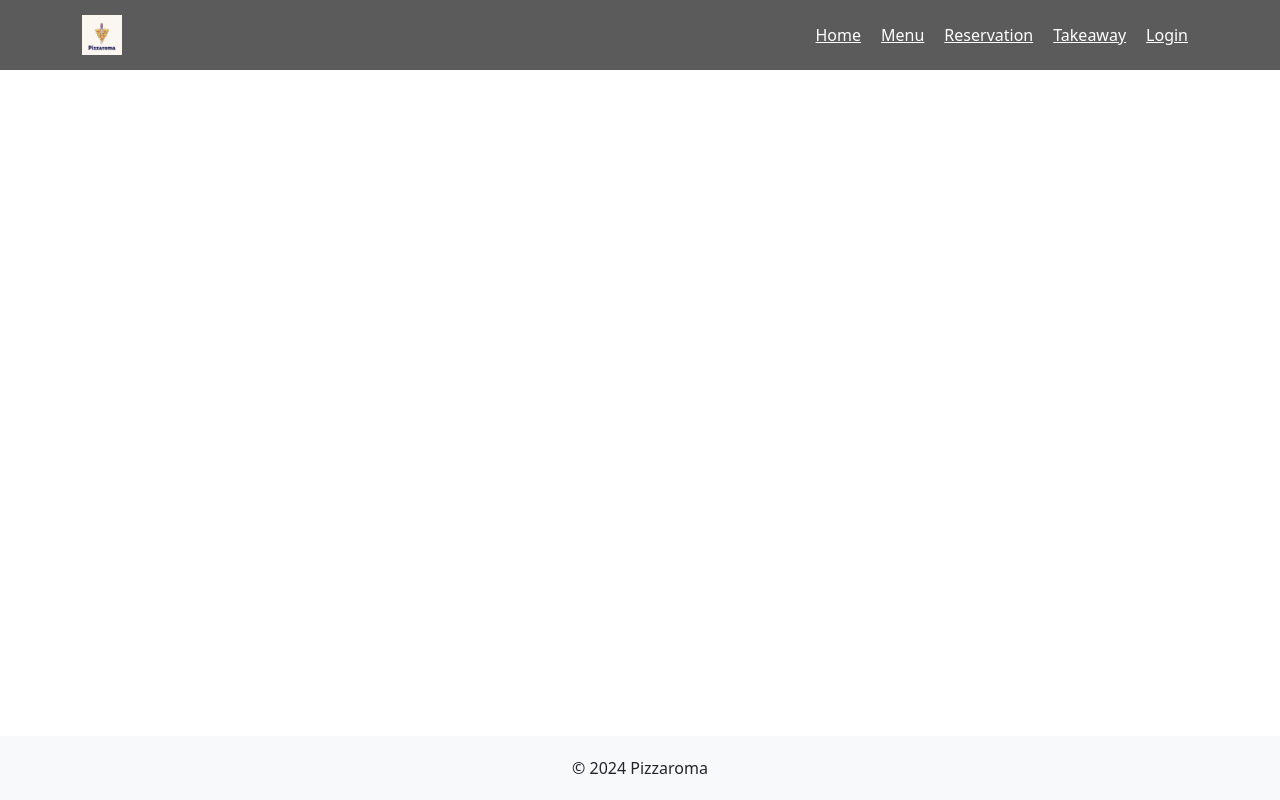
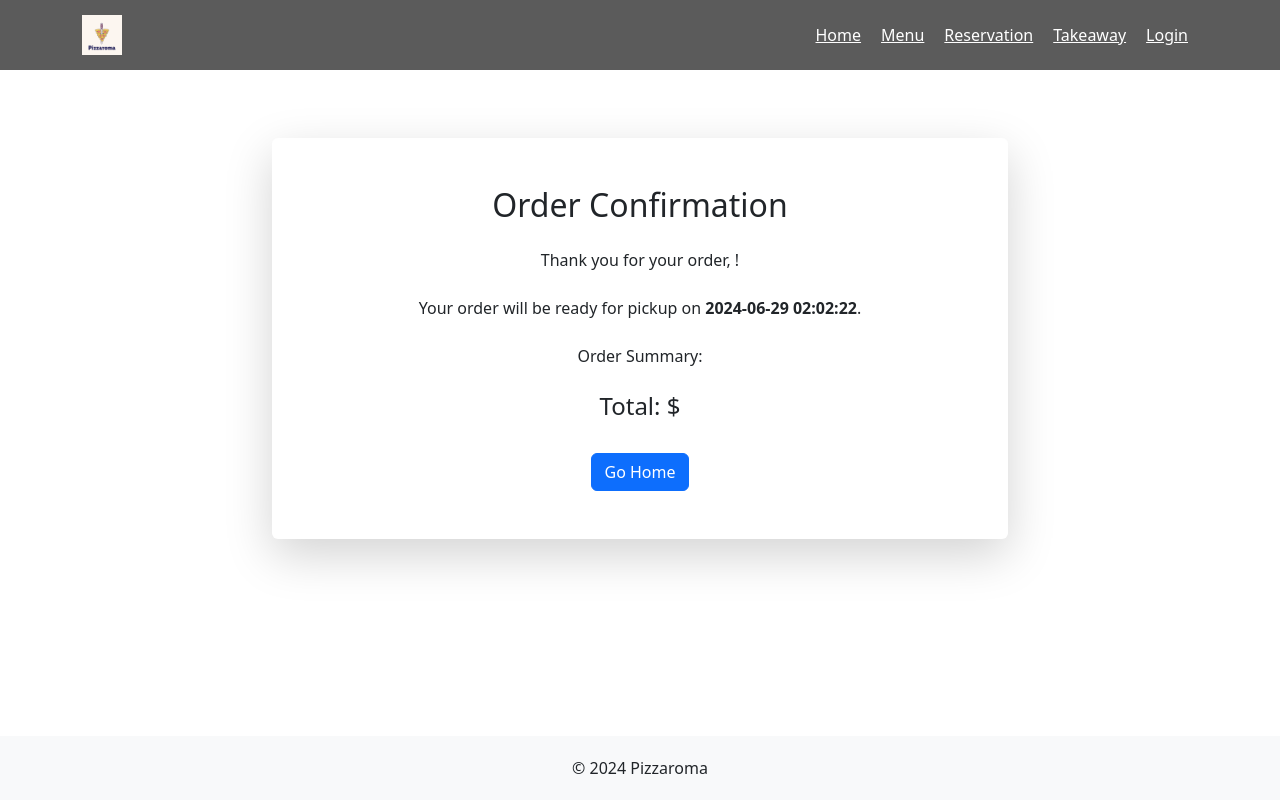
Before and after one commit to sennsy12/Pizza-web, a React (Create React App) app in the folder frontend/: page /takeawaypageConfirmation in a window 1280 px wide. Built offline with nearby package versions, Linux system fonts and the light colour scheme.

Commit message:
confirmation page for takeaway..
need to fix TIMESTAMPS it is 2 hours behind or 2 infront

```diff
--- a/frontend/src/components/MainComponent.js
+++ b/frontend/src/components/MainComponent.js
@@ -5,6 +5,7 @@ import Menu from './Menu';
 import ReservationPage from './containers/reservationPage';
 import ReservationPageConfirmation from './containers/reservationPageConfirmation';
 import TakeawayPage from './containers/takeawayPage';
+import TakeawayPageConfirmation from './containers/takeawaypageConfirmation';
 import Header from './assets/Header';
 import Footer from './assets/Footer';
 import AdminDashboard from './admin/AdminDashboard';
@@ -23,6 +24,7 @@ const MainComponent = () => {
             <Route path="/reservation" element={<ReservationPage />} />
             <Route path="/confirmation" element={<ReservationPageConfirmation />} />
             <Route path="/takeaway" element={<TakeawayPage />} />
+            <Route path="/takeawaypageConfirmation" element={<TakeawayPageConfirmation />} />
             <Route path="/admin" element={<AdminDashboard />} />
             <Route path="/admin/reservations" element={<AdminReservations />} />
             <Route path="/admin/takeaway-orders" element={<AdminTakeawayOrders />} />
--- a/frontend/src/components/admin/AdminTakeawayOrders.js
+++ b/frontend/src/components/admin/AdminTakeawayOrders.js
@@ -1,6 +1,7 @@
 import React, { useEffect, useState } from 'react';
 import { Table, Button, Container, Row, Col, Form, Spinner, Modal, Tab, Nav } from 'react-bootstrap';
 import { fetchTakeawayOrders, deleteTakeawayOrder } from '../handlers/adminHandler';
+import moment from 'moment-timezone';
 
 const AdminTakeawayOrders = () => {
   const [orders, setOrders] = useState([]);
@@ -135,6 +136,7 @@ const AdminTakeawayOrders = () => {
         <Table responsive striped bordered hover>
           <thead>
             <tr>
+            <th onClick={() => handleSort('order_number')}>Order time</th>
               <th onClick={() => handleSort('order_number')}>Order Number</th>
               <th onClick={() => handleSort('customer_name')}>Customer Name</th>
               <th>Phone</th>
@@ -146,6 +148,7 @@ const AdminTakeawayOrders = () => {
           <tbody>
             {filteredOrders.map((order) => (
               <tr key={order.id}>
+                <td>{moment(order.created_at).tz('Europe/Oslo').format('YYYY-MM-DD HH:mm:ss')}</td>
                 <td>{order.order_number}</td>
                 <td>{order.customer_name}</td>
                 <td>{order.customer_phone}</td>
--- a/frontend/src/components/containers/MenuSelection.js
+++ b/frontend/src/components/containers/MenuSelection.js
@@ -1,8 +1,8 @@
-import React, { useState } from 'react';
+import React from 'react';
 import { Row, Col, Card, Button, Badge, Accordion } from 'react-bootstrap';
 import { motion } from 'framer-motion';
 import styled from 'styled-components';
-import { PlusSquare, DashSquare, Cart } from 'react-bootstrap-icons';
+import { Cart } from 'react-bootstrap-icons';
 
 const StyledCard = styled(motion.div)`
   margin-bottom: 20px;
@@ -27,22 +27,6 @@ const MenuImage = styled.img`
   }
 `;
 
-const QuantityControl = styled.div`
-  display: flex;
-  align-items: center;
-  margin-top: 15px;
-`;
-
-const QuantityButton = styled(Button)`
-  width: 32px;
-  height: 32px;
-  display: flex;
-  justify-content: center;
-  align-items: center;
-  font-size: 1rem;
-  padding: 0;
-`;
-
 const PriceTag = styled(Badge)`
   position: absolute;
   top: 10px;
@@ -52,24 +36,9 @@ const PriceTag = styled(Badge)`
 `;
 
 const MenuSelection = ({ menu, addToCart }) => {
-  const [quantities, setQuantities] = useState({});
-
-  const incrementQuantity = (itemId) => {
-    setQuantities({ ...quantities, [itemId]: (quantities[itemId] || 0) + 1 });
-  };
-
-  const decrementQuantity = (itemId) => {
-    if (quantities[itemId] > 0) {
-      setQuantities({ ...quantities, [itemId]: quantities[itemId] - 1 });
-    }
-  };
 
   const handleAddToCart = (item) => {
-    const quantity = quantities[item.id] || 0;
-    if (quantity > 0) {
-      addToCart({ ...item, quantity });
-      setQuantities({ ...quantities, [item.id]: 0 });
-    }
+    addToCart({ ...item, quantity: 1 });  // Always add 1 pizza to the cart
   };
 
   // Categorize menu items
@@ -104,20 +73,14 @@ const MenuSelection = ({ menu, addToCart }) => {
                         <Card.Body>
                           <Card.Title>{item.name}</Card.Title>
                           <Card.Text className="text-muted">{item.description}</Card.Text>
-                          <QuantityControl>
-                            <QuantityButton variant="outline-primary" onClick={() => decrementQuantity(item.id)}><DashSquare /></QuantityButton>
-                            <span className="mx-3 fw-bold">{quantities[item.id] || 0}</span>
-                            <QuantityButton variant="outline-primary" onClick={() => incrementQuantity(item.id)}><PlusSquare /></QuantityButton>
                           <Button
                             variant="primary"
                             onClick={() => handleAddToCart(item)}
-                              className="ms-auto"
-                              disabled={!quantities[item.id]}
+                            className="w-100"
                           >
                             <Cart className="me-1" />
                             Add to Cart
                           </Button>
-                          </QuantityControl>
                         </Card.Body>
                       </Card>
                     </StyledCard>
--- a/frontend/src/components/containers/takeawayPage.js
+++ b/frontend/src/components/containers/takeawayPage.js
@@ -1,6 +1,6 @@
 import React, { useState } from 'react';
+import { useNavigate } from 'react-router-dom';
 import { Container, Row, Col, Card, Button, ProgressBar } from 'react-bootstrap';
-import { AnimatePresence } from 'framer-motion';
 import { createTakeawayOrder } from '../handlers/takeawayHandler';
 import MenuSelection from './MenuSelection';
 import CustomerInfo from './CustomerInfo';
@@ -8,6 +8,7 @@ import Payment from './Payment';
 import OrderSummary from './OrderSummary';
 
 const TakeawayPage = () => {
+  const navigate = useNavigate();
   const [step, setStep] = useState(1);
   const [cart, setCart] = useState([]);
   const [customerInfo, setCustomerInfo] = useState({
@@ -98,7 +99,10 @@ const TakeawayPage = () => {
       };
 
       await createTakeawayOrder(orderData);
-      alert('Order placed successfully!');
+
+      // Redirect to the confirmation page with orderData as state
+      navigate('/takeawaypageConfirmation', { state: { orderData } });
+
     } catch (error) {
       console.error('Error placing order:', error);
       alert('Failed to place order. Please try again.');
--- /dev/null
+++ b/frontend/src/components/containers/takeawaypageConfirmation.js
@@ -0,0 +1,47 @@
+import React from 'react';
+import { Container, Row, Col, Card, Button } from 'react-bootstrap';
+import { useLocation, useNavigate } from 'react-router-dom';
+import moment from 'moment-timezone';
+
+const TakeawaypageConfirmation = () => {
+  const location = useLocation();
+  const navigate = useNavigate();
+  const orderData = location.state?.orderData;
+
+  const handleGoHome = () => {
+    navigate('/');
+  };
+
+  return (
+    <Container className="py-5">
+      <Row className="justify-content-center">
+        <Col md={8}>
+          <Card className="shadow-lg border-0 rounded-lg">
+            <Card.Body className="p-5 text-center">
+              <h2 className="mb-4">Order Confirmation</h2>
+              <p className="mb-4">Thank you for your order, {orderData?.customerName}!</p>
+              <p className="mb-4">
+                Your order will be ready for pickup on{' '}
+                <strong>{moment.utc(orderData?.pickupTime).tz('Europe/Oslo').format('YYYY-MM-DD HH:mm:ss')}</strong>.
+              </p>
+              <p className="mb-4">Order Summary:</p>
+              <ul className="list-unstyled">
+                {orderData?.itemsOrdered.map((item) => (
+                  <li key={item.id}>
+                    {item.quantity}x {item.name} - ${item.price.toFixed(2)}
+                  </li>
+                ))}
+              </ul>
+              <h4>Total: ${orderData?.totalAmount.toFixed(2)}</h4>
+              <Button variant="primary" className="mt-4" onClick={handleGoHome}>
+                Go Home
+              </Button>
+            </Card.Body>
+          </Card>
+        </Col>
+      </Row>
+    </Container>
+  );
+};
+
+export default TakeawaypageConfirmation;
```
Also changed, not shown: frontend/src/hooks/useAuth.js (deleted), 1 other file (tests, documents, lock files or other folders). Lines whose indentation alone changed are shown as unchanged.
